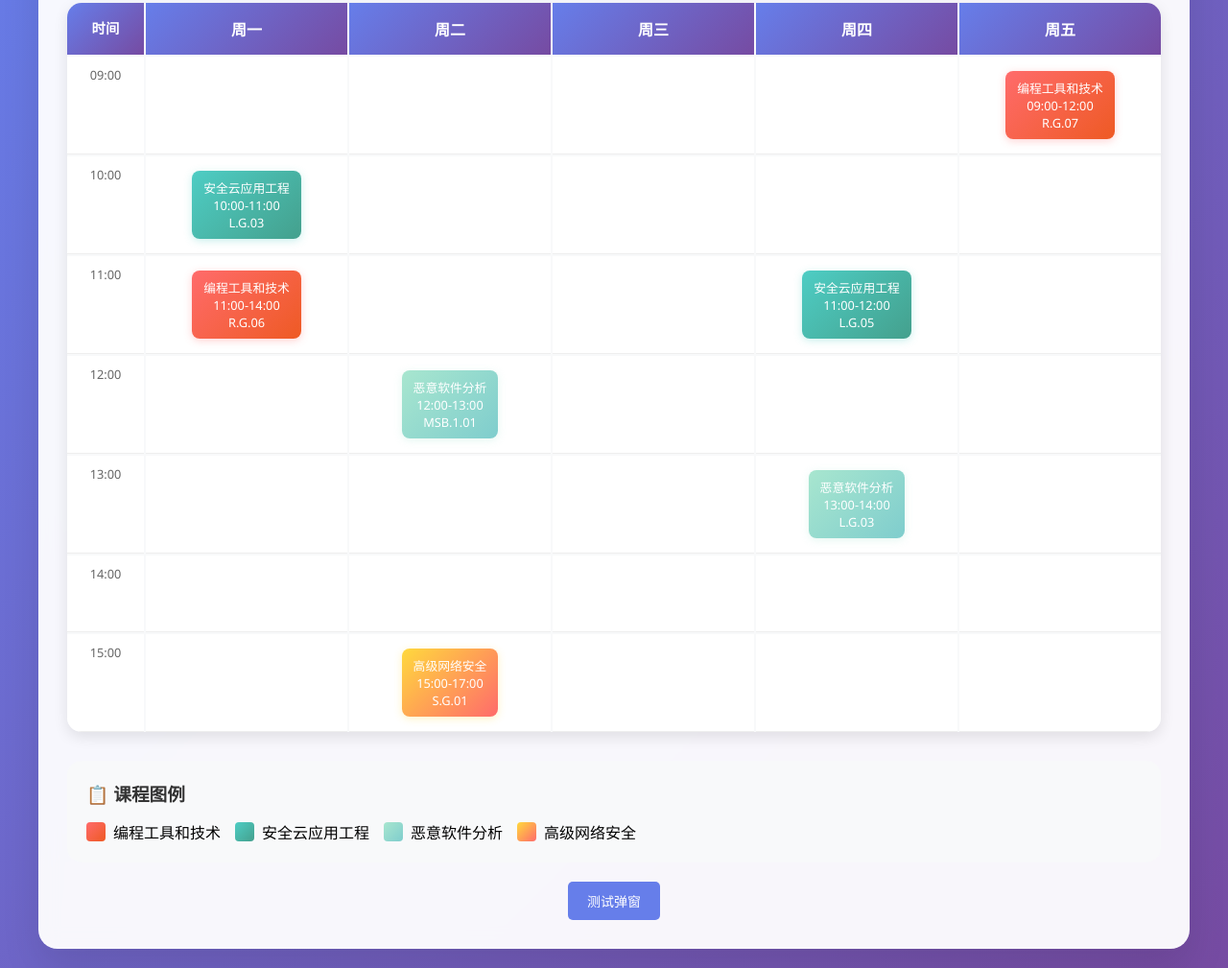
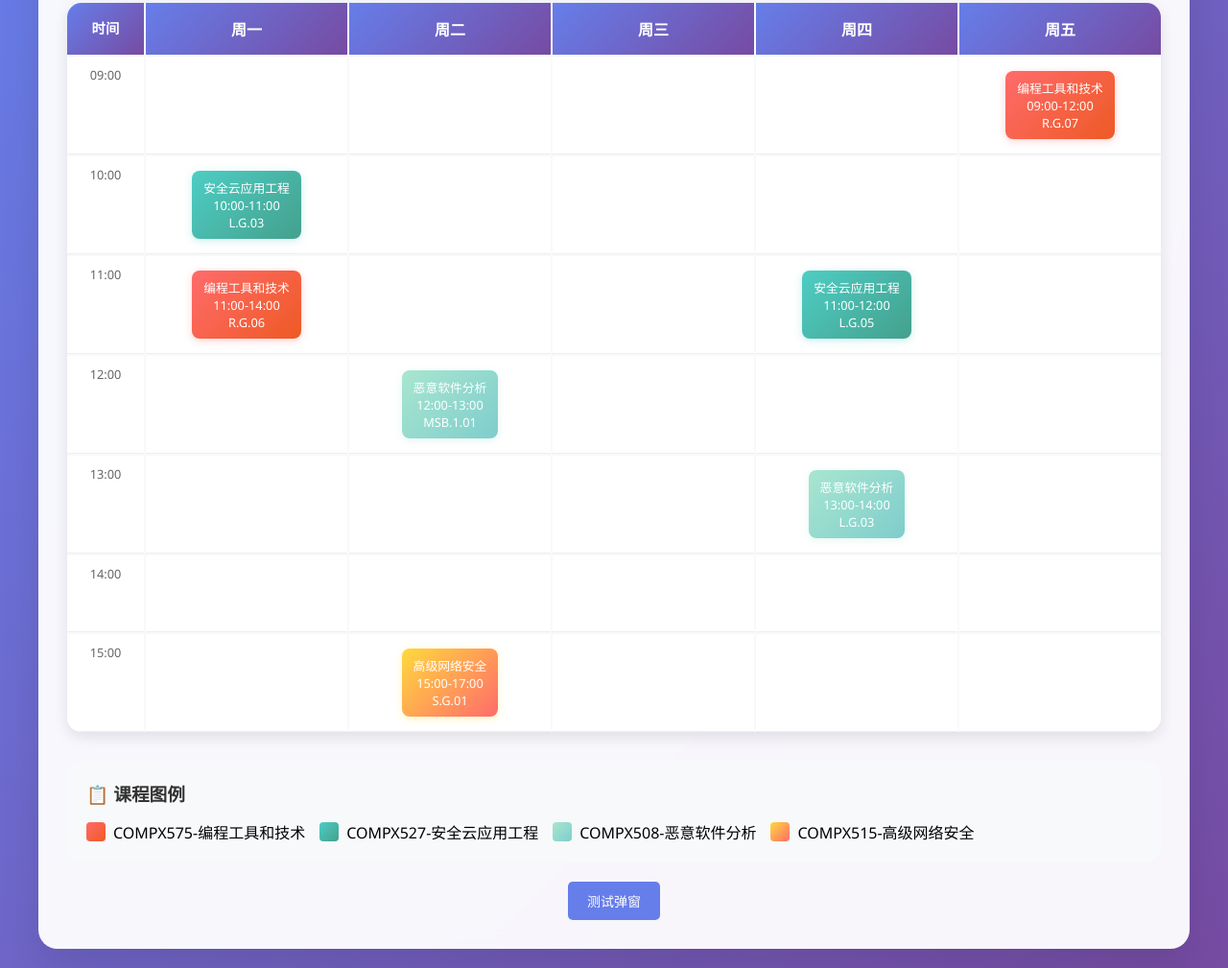
Before and after one commit to user-dhw/timetable, a plain HTML site: page index.html in a window 1280 px wide. Shown: the part 175-1184 px from the top of the page at 96% size. Drawn offline with Linux system fonts and the light colour scheme.

Commit message:
index.html

```diff
--- a/index.html
+++ b/index.html
@@ -474,19 +474,19 @@
 				<div class="legend-items">
 					<div class="legend-item">
 						<div class="legend-color" style="background: linear-gradient(135deg, #ff6b6b 0%, #ee5a24 100%);"></div>
-						<span>编程工具和技术</span>
+						<span>COMPX575-编程工具和技术</span>
 					</div>
 					<div class="legend-item">
 						<div class="legend-color" style="background: linear-gradient(135deg, #4ecdc4 0%, #44a08d 100%);"></div>
-						<span>安全云应用工程</span>
+						<span>COMPX527-安全云应用工程</span>
 					</div>
 					<div class="legend-item">
 						<div class="legend-color" style="background: linear-gradient(135deg, #a8e6cf 0%, #7fcdcd 100%);"></div>
-						<span>恶意软件分析</span>
+						<span>COMPX508-恶意软件分析</span>
 					</div>
 					<div class="legend-item">
 						<div class="legend-color" style="background: linear-gradient(135deg, #ffd93d 0%, #ff6b6b 100%);"></div>
-						<span>高级网络安全</span>
+						<span>COMPX515-高级网络安全</span>
 					</div>
 				</div>
 			</div>
```
